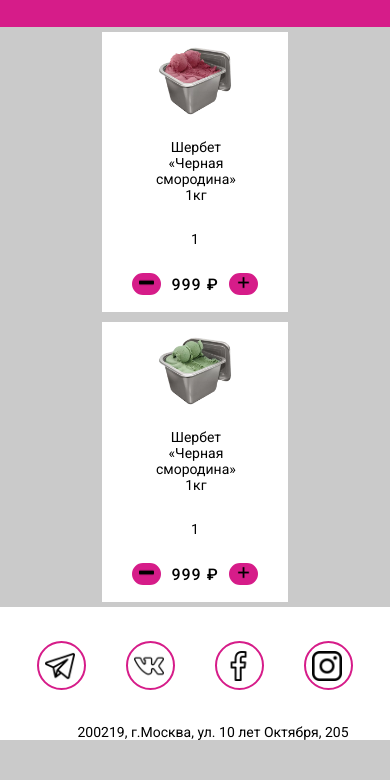
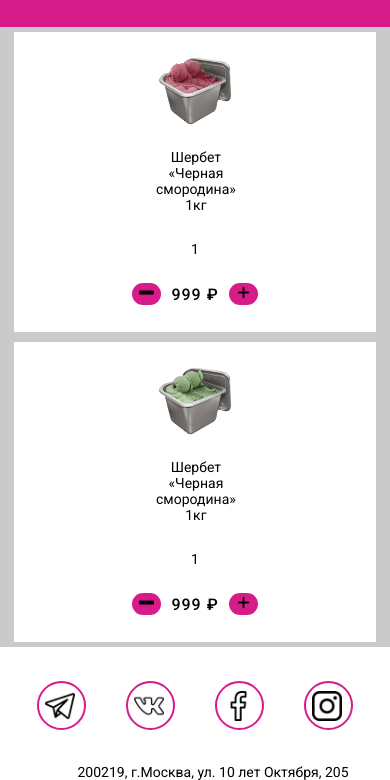
Before and after one commit to ksenideni/courseWork3, a plain HTML site: page basket.html in a window 390 px wide. Shown: the part 113-893 px from the top of the page. Before the commit the page ends 853 px from the top, so only its background shows below. Drawn offline with Linux system fonts and the light colour scheme.

Commit message:
update chosen-items

```diff
--- a/src/styles/style-basket.css
+++ b/src/styles/style-basket.css
@@ -252,9 +252,9 @@ margin-bottom: 0;
     .product-title{
         max-width: 20vw;
     }
+
     .product{
-        width: 45vw;
-        padding: 5px!important;
+        width: 85%;
     }
     .product-btn{
         padding:0 5px!important;
@@ -285,24 +285,6 @@ margin-bottom: 0;
     margin: 0;
     padding: 0 10px
 }
-/*
-    @media  (max-width: 600px){
-        .day{
-            flex-direction: row;
-            border-bottom: 2px solid rgb(124, 118, 118);
-
-            justify-content: space-between;
-        }
-        .days{
-
-            border: none;
-        }
-        .date{
-            max-width: 25px;
-        }
-    } */
-
-
 
 
 @media(max-width : 800px) {
```
